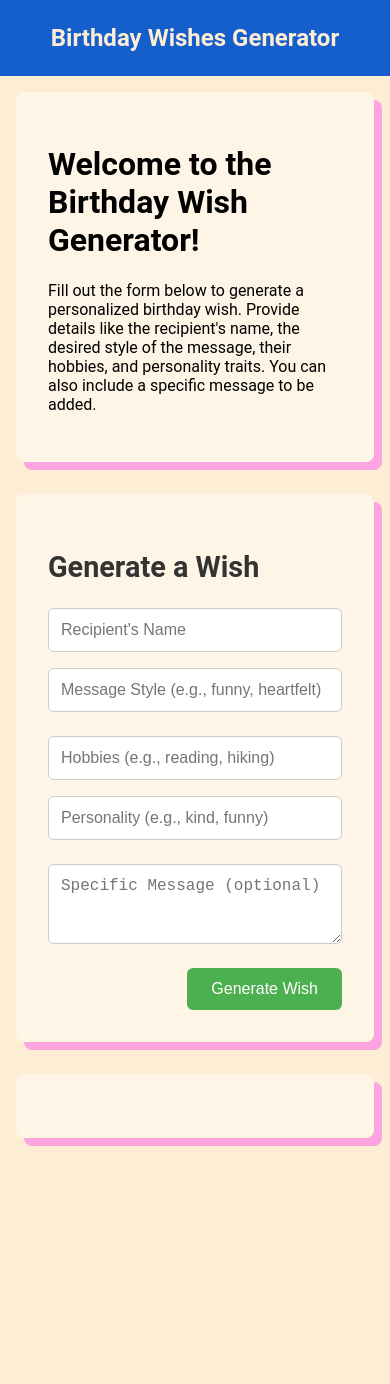
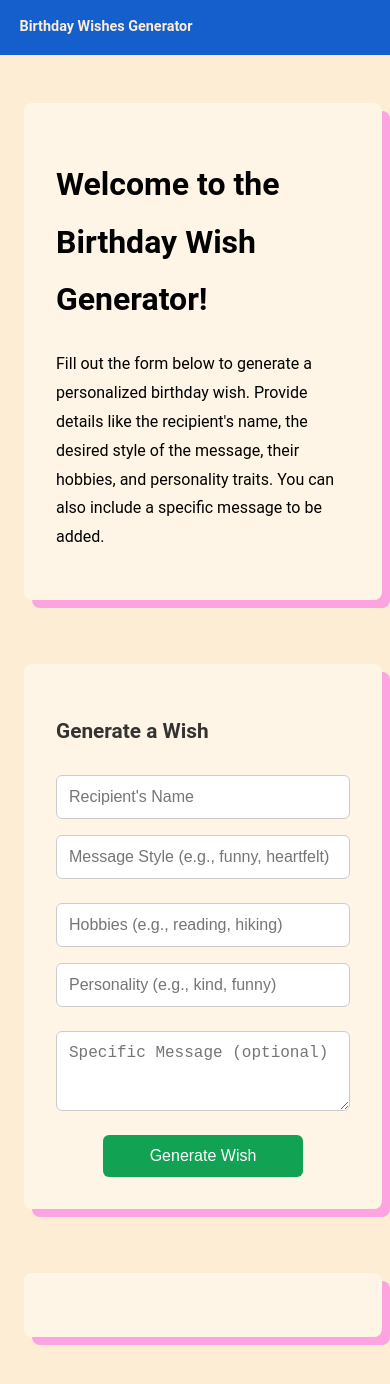
Before and after one commit to tsvetkovatatiana/birthday_wishes_generator, a React (Vite) app in the folder frontend/vite-project/: page / in a window 390 px wide. Before the commit the page ends 1154 px from the top, so only its background shows below. Built offline with nearby package versions, Linux system fonts and the light colour scheme.

Commit message:
fix styling to be responsive and suitable for all devices

```diff
--- a/frontend/vite-project/src/App.css
+++ b/frontend/vite-project/src/App.css
@@ -3,12 +3,15 @@ body {
     margin: 0;
     background-color: #fdedd4;
     font-family: Roboto, sans-serif;
+    line-height: 1.8;
+    font-size: 1rem;
 }
 
 .header-text {
     display: flex;
-    justify-content: center;
-    font-size: 1.5em;
+    justify-content: flex-start;
+    padding-left: 15%;
+    font-size: 1rem;
     font-weight: bold;
     color: #fdedd4;
     background-color: #155FCC;
@@ -18,25 +21,40 @@ body {
     overflow: hidden;
 }
 
+.container-form-and-response {
+    display: flex;
+    flex-direction: column;
+    justify-content: center;
+    gap: 2rem;
+    padding: 2rem 1rem;
+    width: 100%;
+    box-sizing: border-box;
+}
+
+/* Form & response containers */
 .wish-form-container {
     padding: 1rem;
     display: flex;
     justify-content: center;
+    width: 100%;
 }
 
-.wish-form-paper {
-    background-color: #ffffff6b;
-    padding: 2rem;
+
+.wish-form-paper,
+.wish-response {
+    margin: 0 auto; /* Ensures centering */
     width: 100%;
     max-width: 800px;
+    padding: 2rem;
+    background-color: #ffffff6b;
     border-radius: 8px;
     box-shadow: 8px 8px #FCA4E0;
-
+    transition: all 0.3s ease;
 }
 
 .wish-form-paper h2 {
     margin-bottom: 1.5rem;
-    font-size: 1.8rem;
+    font-size: 1.5rem;
     color: #333;
 }
 
@@ -64,6 +82,10 @@ textarea {
     border: 1px solid #ccc;
     border-radius: 6px;
     font-size: 1rem;
+    width: 100%;
+    max-width: 100%;
+    box-sizing: border-box;
+    transition: all 0.3s ease;
 }
 
 input.error,
@@ -84,20 +106,71 @@ textarea.error {
 
 button {
     padding: 0.75rem 1.5rem;
-    background-color: #4caf50;
+    background-color: #11a253;
     color: white;
     border: none;
     border-radius: 6px;
     cursor: pointer;
     font-size: 1rem;
-    transition: background-color 0.3s;
+    width: 100%;
+    max-width: 200px;
+    transition: background-color 0.3s, transform 0.2s ease;
 }
 
 button:hover {
-    background-color: #45a049;
+    background-color: #0e8645;
+    transform: scale(1.02);
 }
 
 button:disabled {
     background-color: #a5d6a7;
     cursor: not-allowed;
 }
+
+/* Wish response block */
+.wish-response {
+    background-color: #ffffff6b;
+    padding: 2rem;
+    width: 90%;
+    max-width: 800px;
+    border-radius: 8px;
+    box-shadow: 8px 8px #FCA4E0;
+    text-align: center;
+    transition: all 0.3s ease;
+}
+
+.wish-response h3 {
+    font-size: 1.4rem;
+    margin-bottom: 1rem;
+    color: #333;
+}
+
+.wish-response p {
+    font-size: 1rem;
+    color: #444;
+}
+
+/* Responsive layout for small screens */
+@media (max-width: 768px) {
+    .form-row {
+        flex-direction: column;
+    }
+
+    .form-actions {
+        justify-content: center;
+    }
+
+    .header-text {
+        font-size: 0.9rem;
+        padding-left: 5%;
+    }
+
+    .wish-form-paper h2,
+    .wish-response h3 {
+        font-size: 1.3rem;
+    }
+
+    .wish-form-container {
+        padding: 1rem 0.5rem;
+    }
+}
```
